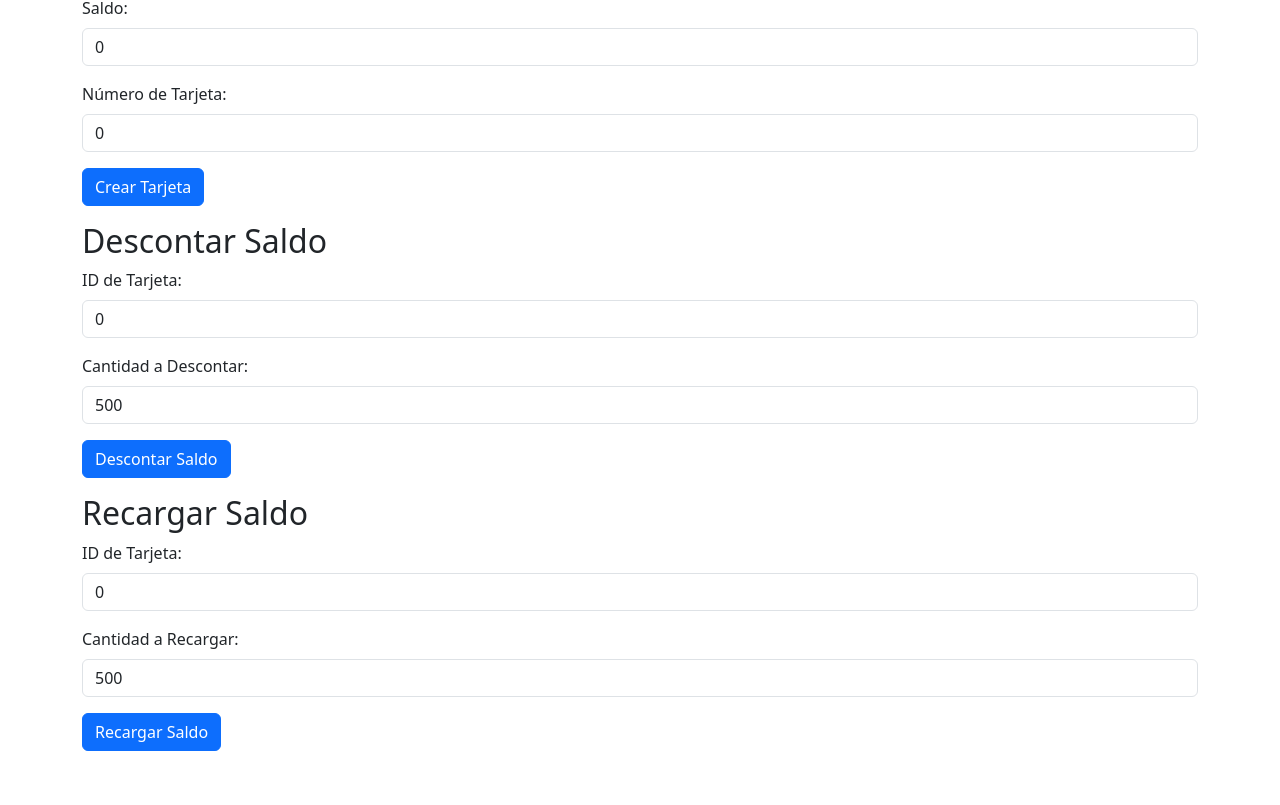
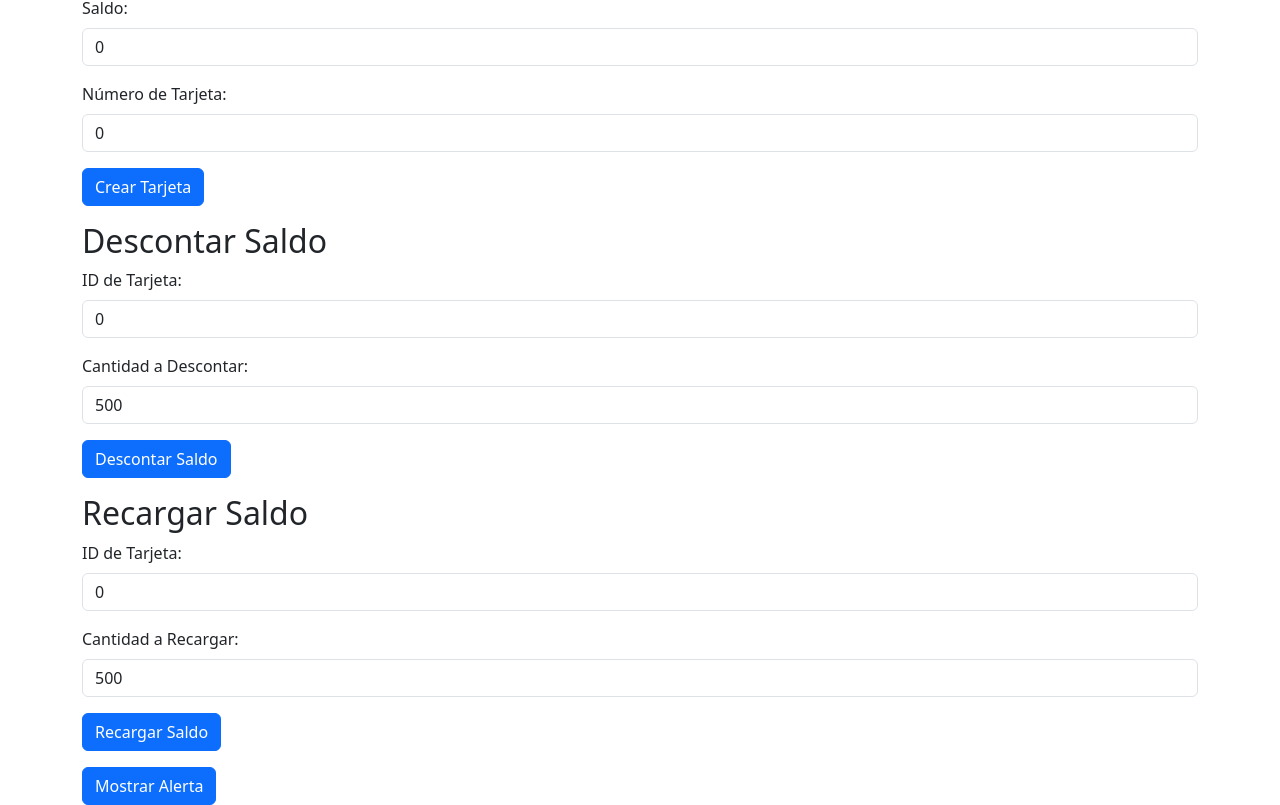
Before and after one commit to diazbrian/GameWallet, an Angular app: page /tarjetas in a window 1280 px wide. Shown: the part 194-999 px from the top of the page. Before the commit the page ends 945 px from the top, so only its background shows below. Built offline with nearby package versions, Linux system fonts and the light colour scheme; no server answers.

Commit message:
feat: Integro SweetAlert2 para mensajes de alerta interactivos

```diff
--- a/package.json
+++ b/package.json
@@ -21,6 +21,7 @@
     "bootstrap": "^5.3.3",
     "ngx-toastr": "^19.0.0",
     "rxjs": "~7.8.0",
+    "sweetalert2": "^11.12.2",
     "tslib": "^2.3.0",
     "zone.js": "~0.14.3"
   },
--- a/src/app/components/tarjetas/tarjetas.component.html
+++ b/src/app/components/tarjetas/tarjetas.component.html
@@ -46,4 +46,6 @@
       </div>
       <button type="submit" class="btn btn-primary">Recargar Saldo</button>
     </form>
+
+    <button class="btn btn-primary" (click)="mostrarAlerta()">Mostrar Alerta</button>
   </div>
--- a/src/app/components/tarjetas/tarjetas.component.ts
+++ b/src/app/components/tarjetas/tarjetas.component.ts
@@ -1,6 +1,7 @@
 import { Component } from '@angular/core';
 import { TarjetaService } from '../../services/tarjeta.service';
 import { Tarjeta } from '../../interfaces/tarjeta';
+import Swal from 'sweetalert2'
 
 @Component({
   selector: 'app-tarjetas',
@@ -46,5 +47,9 @@ export class TarjetasComponent {
     });
   }
 
+  mostrarAlerta() {
+    Swal.fire('¡Hola Mundo!', 'Este es un mensaje de ejemplo', 'success');
+  }
+
 
 }
```
Also changed, not shown: 1 other file (tests, documents, lock files or other folders).
